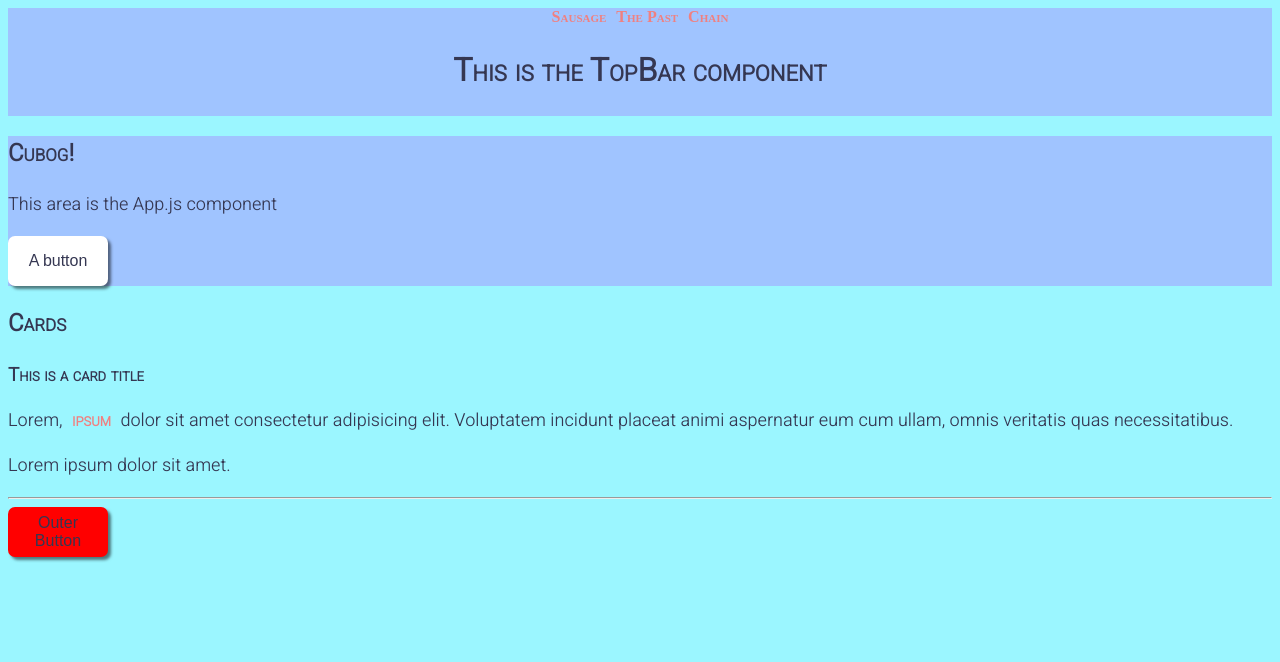
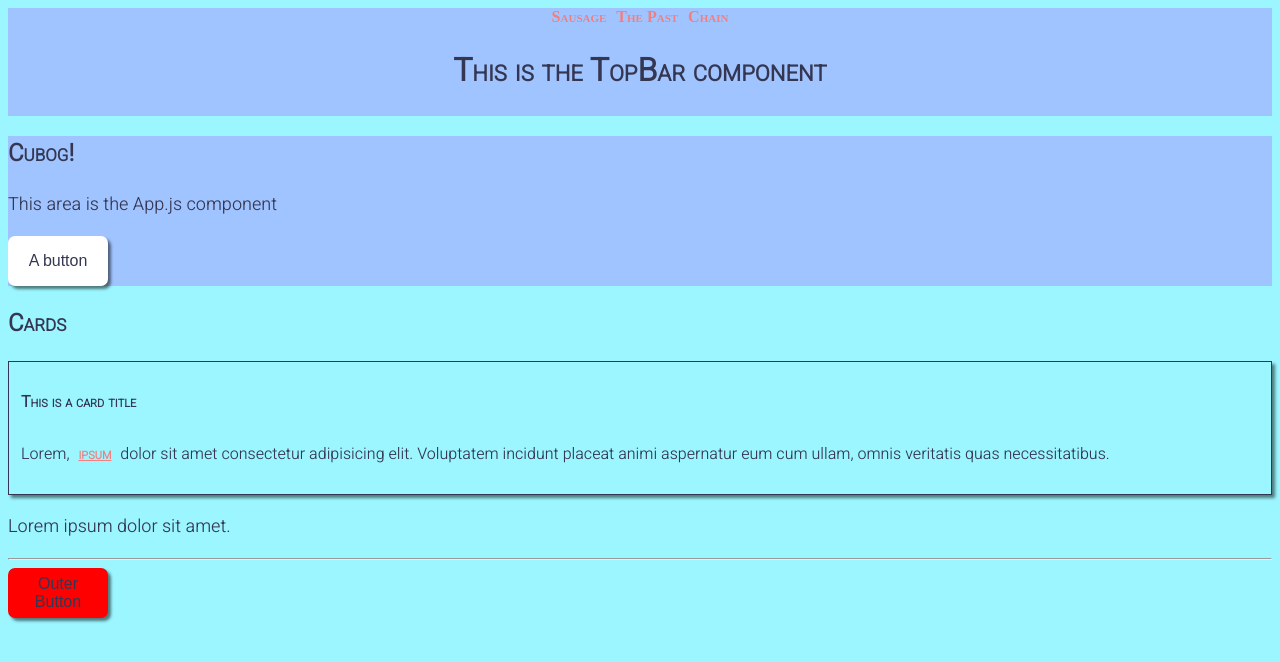
Before and after one commit to BNag87/cubog, a React (Create React App) app: page / in a window 1280 px wide. Shown: the top 662 px of the page. Built offline with nearby package versions, Linux system fonts and the light colour scheme.

Commit message:
Basic card component

```diff
--- a/src/App.js
+++ b/src/App.js
@@ -1,11 +1,11 @@
 import React from "react";
 import { Routes, Route} from 'react-router-dom'
 
+//CUSTOM COMPONENT IMPORTS
+import { Topbar } from "./components/C-Topbar";
+
 //SASS IMPORTS
 import "./styles/scss/style.css";
-
-//CUSTOM COMPONENT IMPORTS
-import { Topbar } from "./components/C-Topbar";
 
 function App() {
   return (
@@ -20,7 +20,7 @@ function App() {
     </header>
 
     <h2>Cards</h2>
-    <div className="cards">
+    <div className="card">
       <h3 className="card-title">This is a card title</h3>
       <p className="card-body">Lorem, <a href="#">ipsum</a> dolor sit amet consectetur adipisicing elit. Voluptatem incidunt placeat animi aspernatur eum cum ullam, omnis veritatis quas necessitatibus.</p>
     </div>
--- a/src/components/_card.scss
+++ b/src/components/_card.scss
@@ -1,7 +1,7 @@
 .card {
     display: block;
     padding: $base-padding;
-    border: $base-border-thickness solid #ddd;
+    border: $base-border-thickness solid $PalText;
     box-shadow: $base-box-shadow;
 
     .card-title {
--- a/src/styles/scss/style.css
+++ b/src/styles/scss/style.css
@@ -1,4 +1,22 @@
 @import url("https://fonts.googleapis.com/css2?family=Heebo:wght@300&display=swap");
+.card {
+  display: block;
+  padding: 0.75rem;
+  border: 1px solid rgb(53, 55, 82);
+  box-shadow: 3px 3px 3px rgba(0, 0, 0, 0.5);
+}
+.card .card-title {
+  font-size: 1rem;
+  padding-bottom: 0.75rem;
+  font-weight: bold;
+}
+.card .card-body {
+  font-size: 1rem;
+}
+.card .card-body a {
+  text-decoration: underline;
+}
+
 body {
   background: rgb(155, 246, 255);
   color: rgb(53, 55, 82);
--- a/src/styles/scss/style.scss
+++ b/src/styles/scss/style.scss
@@ -1,4 +1,5 @@
 @import "../scss/variables";
+@import "../../components/card";
 @import url('https://fonts.googleapis.com/css2?family=Heebo:wght@300&display=swap');
 
 
```
Also changed, not shown: 1 other file (tests, documents, lock files or other folders).
